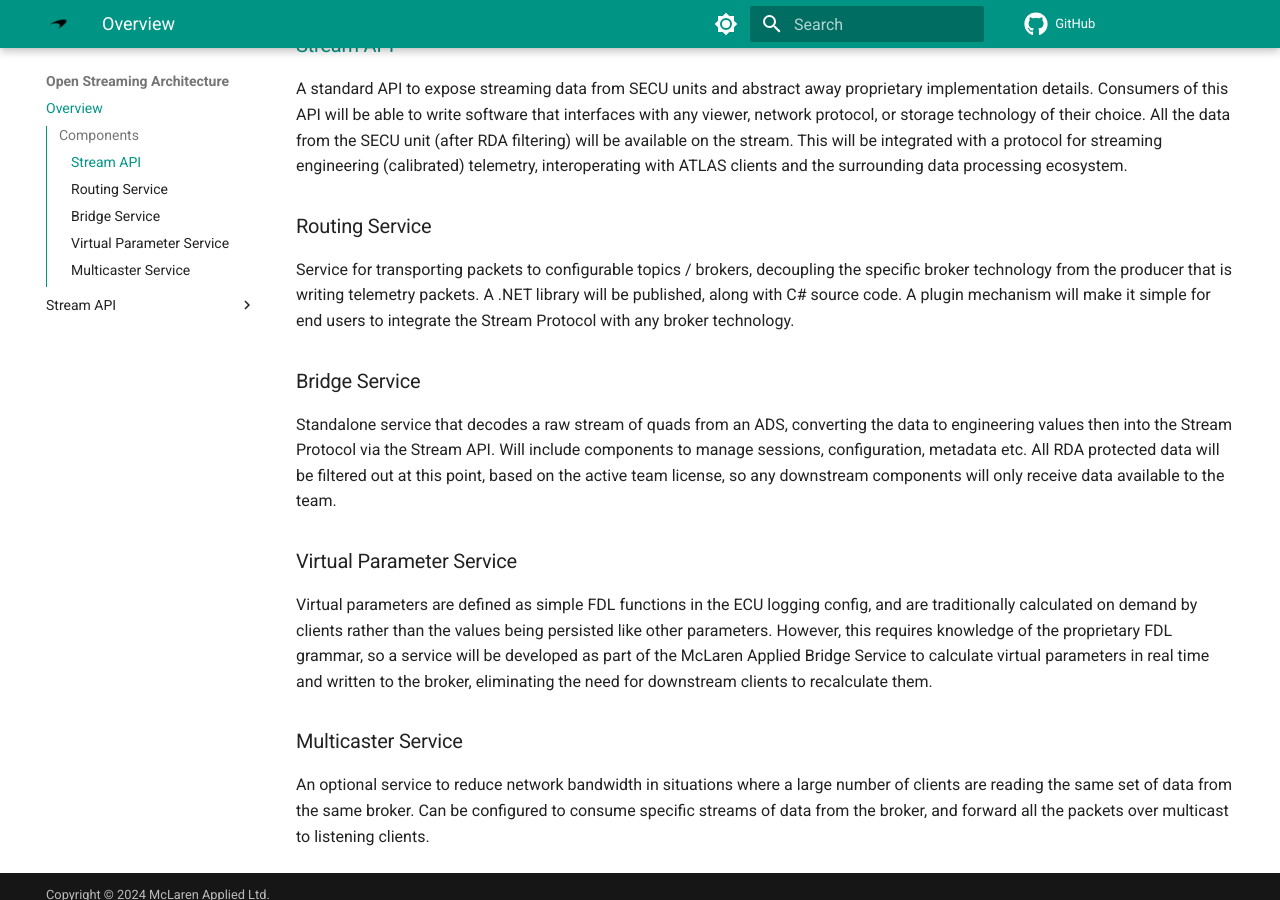
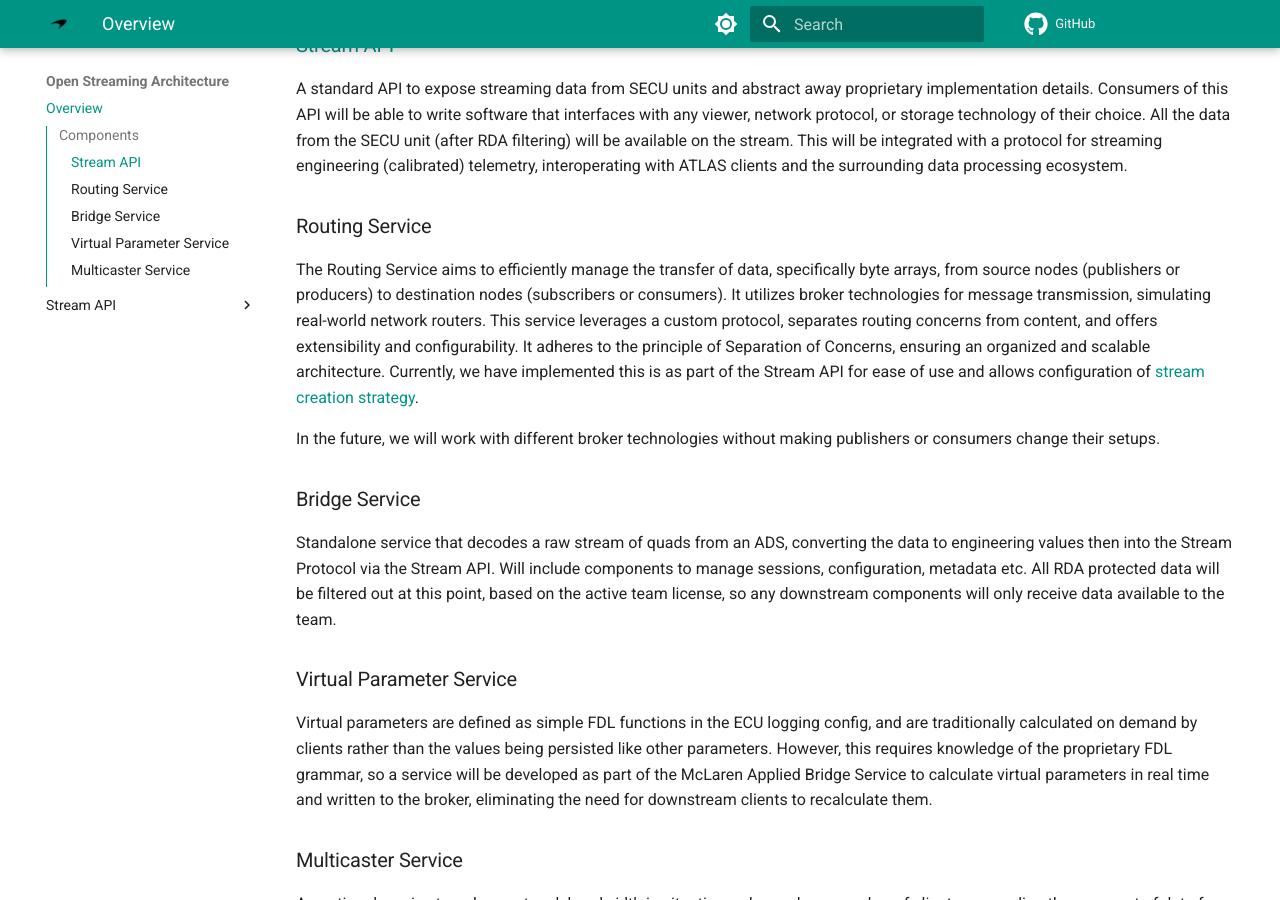
Before and after one commit to mat-docs/SECU4.Site, an MkDocs documentation site: the page built from docs/open_streaming_architecture/index.md, in a window 1280 px wide and 900 px high, scrolled down 917 px. Built offline with MkDocs 1.6.1 and Material for MkDocs 9.7.7, drawn with Linux system fonts in a browser that asks for light colours; comment, search, counter and statistics services are not loaded.

Commit message:
Update Routing Service Text

```diff
--- a/docs/open_streaming_architecture/index.md
+++ b/docs/open_streaming_architecture/index.md
@@ -18,10 +18,17 @@ telemetry, interoperating with ATLAS clients and the surrounding data processing
 ecosystem.
 
 ### Routing Service
-Service for transporting packets to configurable topics / brokers, decoupling the
-specific broker technology from the producer that is writing telemetry packets. A .NET
-library will be published, along with C# source code. A plugin mechanism will make it
-simple for end users to integrate the Stream Protocol with any broker technology.
+The Routing Service aims to efficiently manage the transfer of data, specifically byte
+arrays, from source nodes (publishers or producers) to destination nodes (subscribers or
+consumers). It utilizes broker technologies for message transmission, simulating
+real-world network routers. This service leverages a custom protocol, separates routing
+concerns from content, and offers extensibility and configurability. It adheres to the
+principle of Separation of Concerns, ensuring an organized and scalable architecture.
+Currently, we have implemented this is as part of the Stream API for ease of use and
+allows configuration of [stream creation strategy](stream_api/stream_server.md/#stream-creation-strategy).
+
+In the future, we will work with different broker technologies without making publishers
+or consumers change their setups.
 
 ### Bridge Service
 Standalone service that decodes a raw stream of quads from an ADS, converting the data
```
